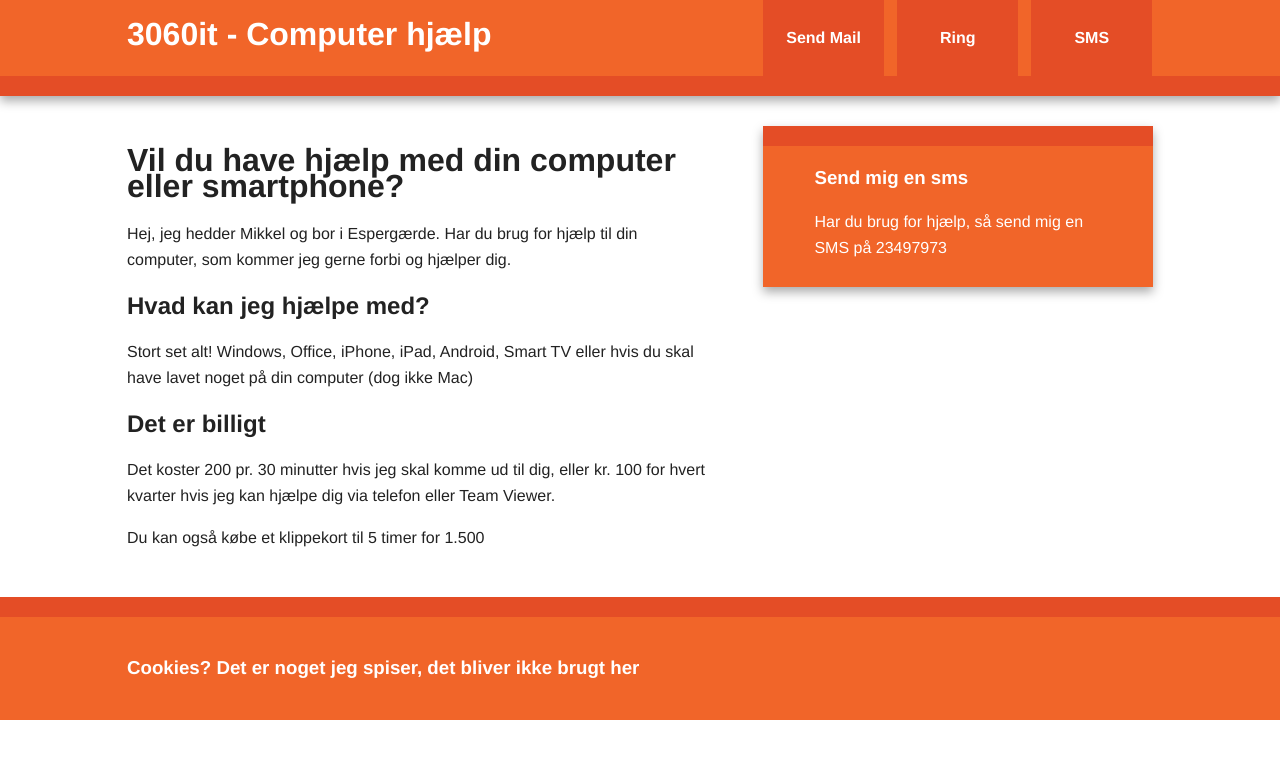
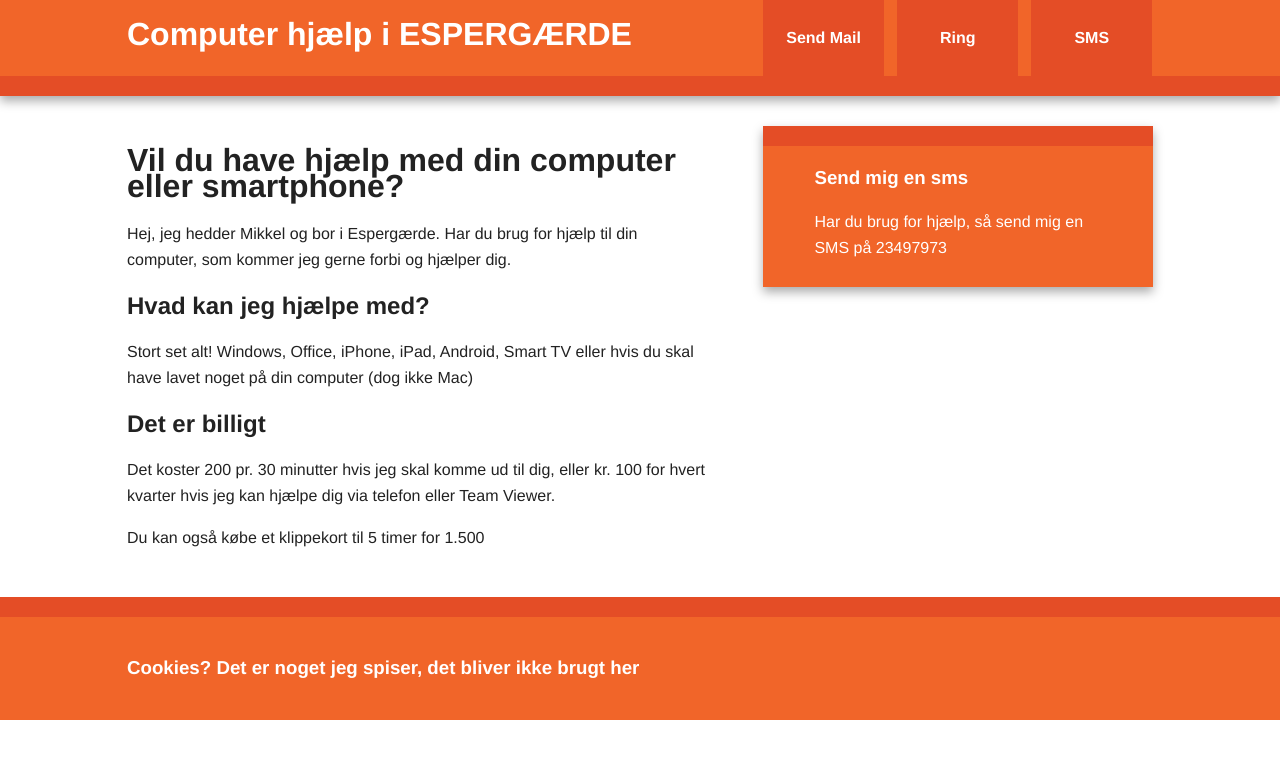
Before and after one commit to 3060it/3060it.github.io, a plain HTML site: page index.html in a window 1280 px wide. Drawn offline with nearby package versions, Linux system fonts and the light colour scheme.

Commit message:
Update index.html

```diff
--- a/index.html
+++ b/index.html
@@ -27,7 +27,7 @@
 
     <div class="header-container">
         <header class="wrapper clearfix">
-            <h1 class="title">3060it - Computer hjælp</h1>
+            <h1 class="title">Computer hjælp i ESPERGÆRDE</h1>
             <nav>
                 <ul>
                     <li><a href="mailto:migrhejo@gmail.com">Send Mail</a></li>
```
